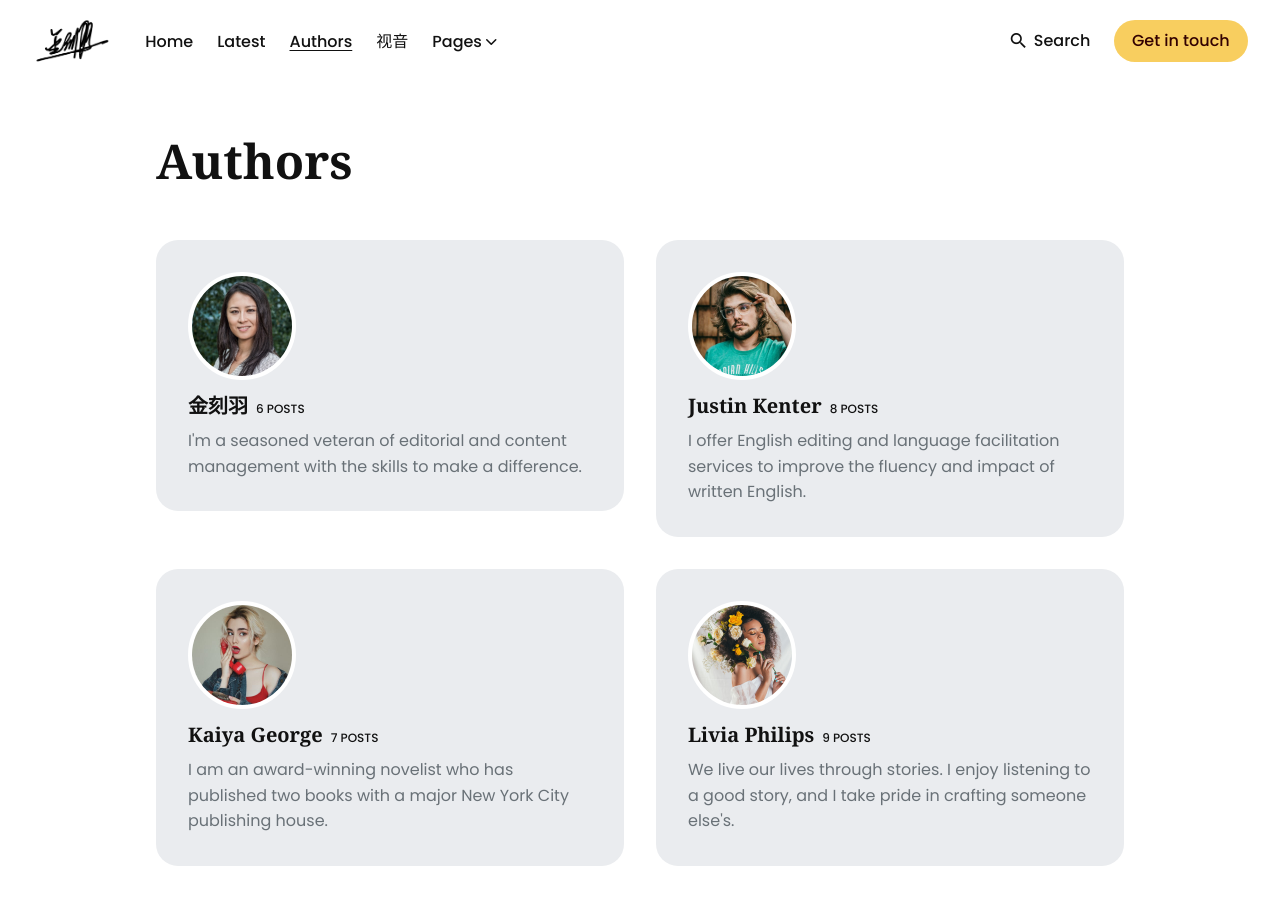
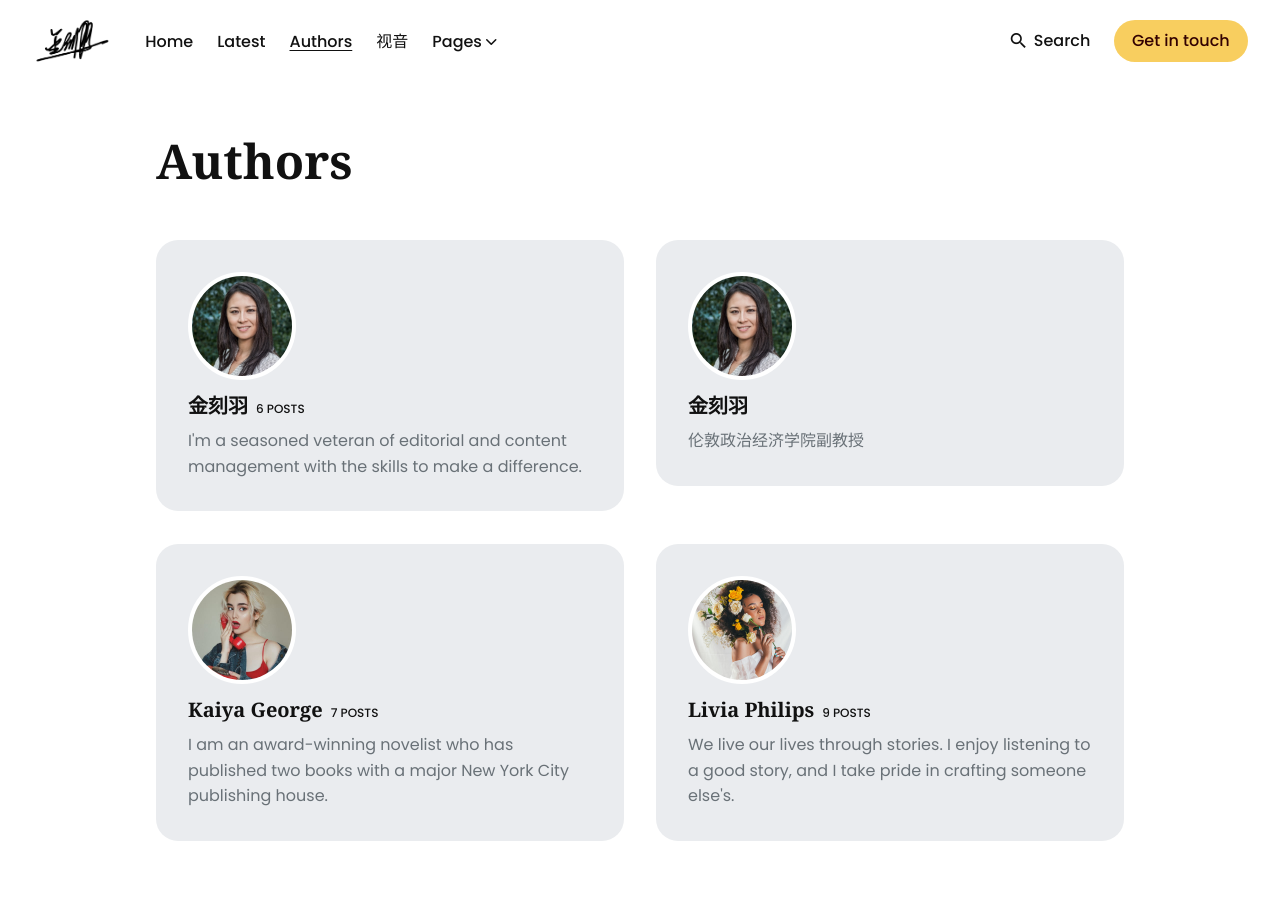
Before and after one commit to KeyuJin2018/KeyuJin2018.github.io, a Jekyll site: the page built from _pages/authors.html, in a window 1280 px wide and 900 px high. Built offline with Jekyll 4.4.1, drawn with Linux system fonts in a browser that asks for light colours.

Commit message:
Update justin.md

```diff
--- a/_authors/justin.md
+++ b/_authors/justin.md
@@ -1,11 +1,9 @@
 ---
-username: justin
-name: Justin Kenter
-image: '/images/101.jpg'
+username: Keyu
+name: 金刻羽
+image: '/images/200.jpg'
 location:
-website:
-twitter: https://twitter.com
-facebook: https://www.facebook.com
-instagram: https://www.instagram.com
+website: https://www.keyujin.com/
+twitter: https://x.com/KeyuJin
 ---
-I offer English editing and language facilitation services to improve the fluency and impact of written English.
+伦敦政治经济学院副教授
```
